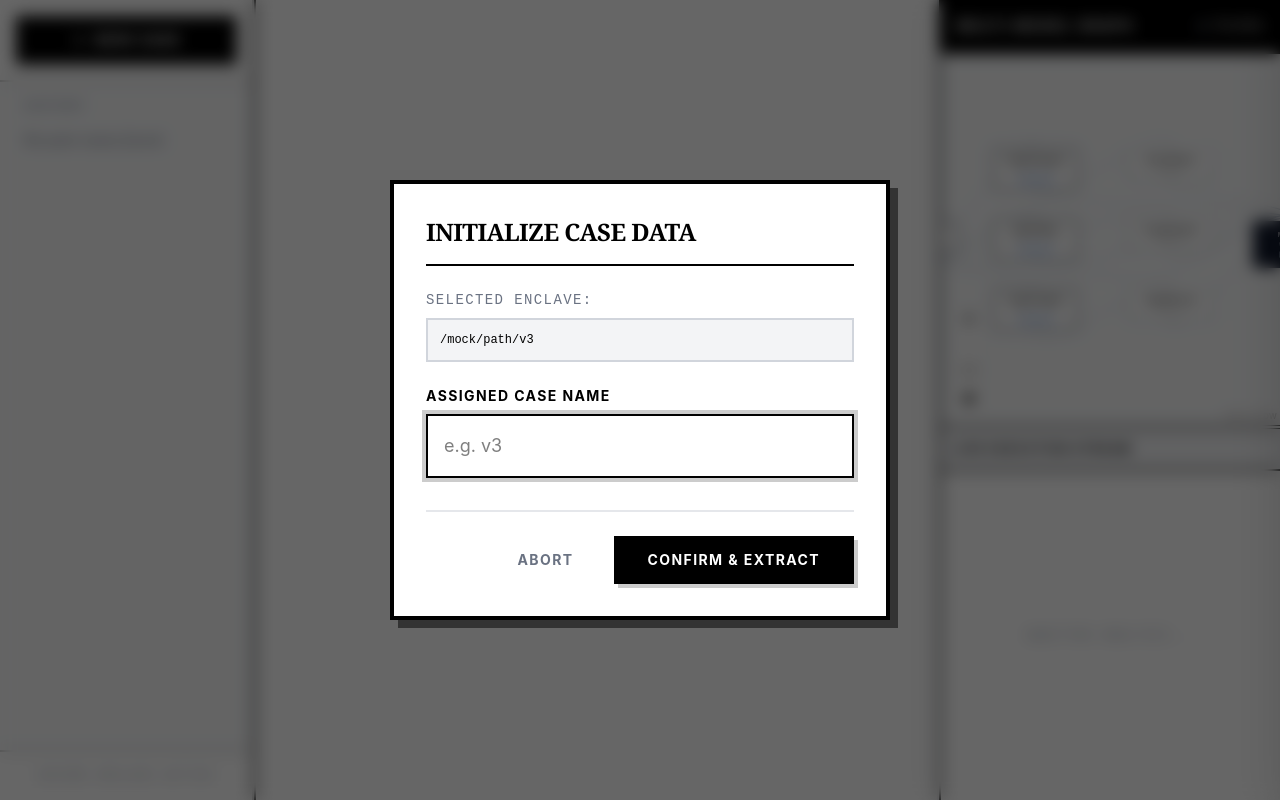
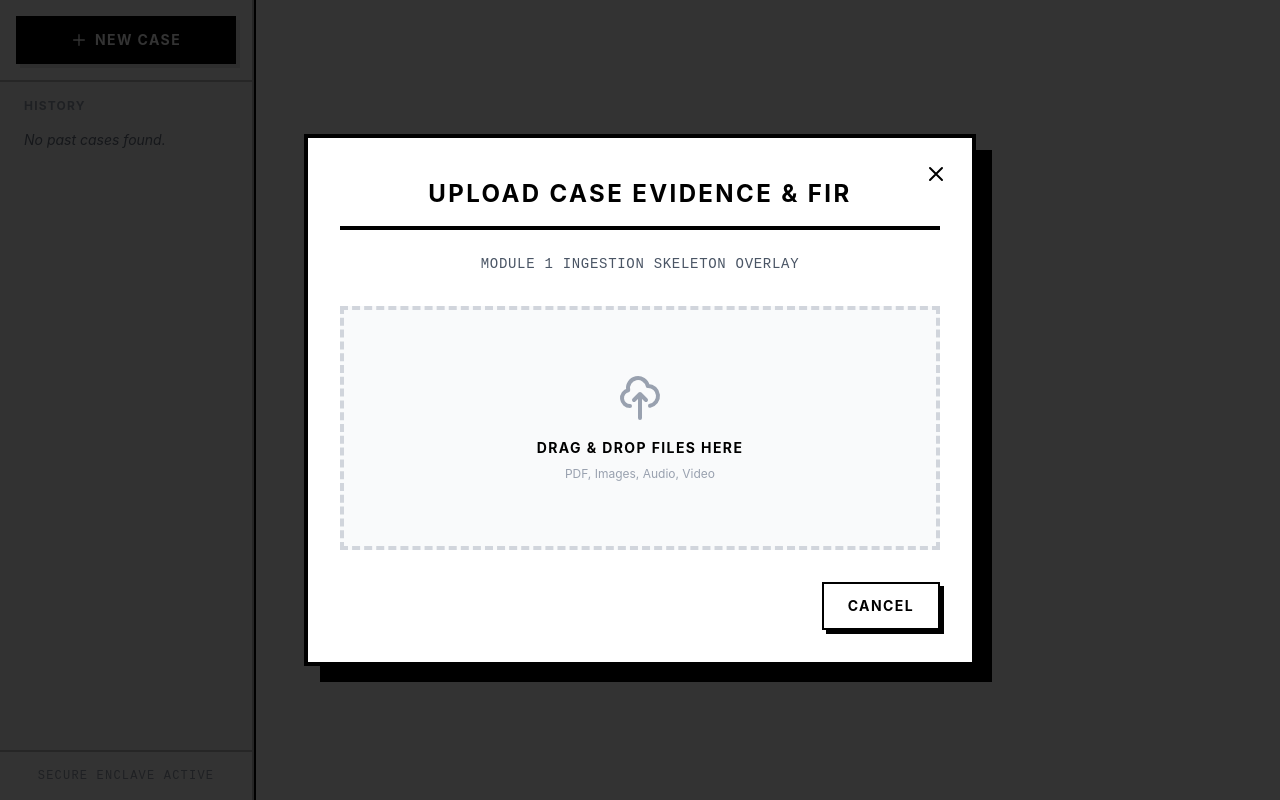
Before and after one commit to Sujanraj0306/Sentinal-X, a React (Vite) app: page / in a window 1280 px wide. Both pictures are taken after a click on the button "NEW CASE". Built offline with nearby package versions, Linux system fonts and the light colour scheme.

Commit message:
feat(module1): create full-screen upload modal overlay (closes #11)

```diff
--- a/src/App.jsx
+++ b/src/App.jsx
@@ -4,6 +4,7 @@ import ChatPanel from './components/ChatPanel/ChatPanel';
 import DebateArena from './components/DebateArena/DebateArena';
 import WelcomeScreen from './components/WelcomeScreen/WelcomeScreen';
 import CreateCaseModal from './components/CreateCaseModal/CreateCaseModal';
+import UploadModal from './components/UploadModal';
 import ErrorBoundary from './components/ErrorBoundary';
 
 function App() {
@@ -12,6 +13,7 @@ function App() {
 
   // Modal State
   const [showModal, setShowModal] = useState(false);
+  const [isUploadModalOpen, setIsUploadModalOpen] = useState(false);
   const [pendingFolder, setPendingFolder] = useState(null);
   const [ssdDisconnected, setSsdDisconnected] = useState(false);
 
@@ -39,22 +41,8 @@ function App() {
     }
   }, []);
 
-  const handleCreateCaseRequest = async () => {
-    if (window.electronAPI) {
-      try {
-        const folderPath = await window.electronAPI.selectCaseFolder();
-        if (folderPath) {
-          setPendingFolder(folderPath);
-          setShowModal(true);
-        }
-      } catch (error) {
-        console.error('Case selection failed:', error);
-      }
-    } else {
-      // Mock for UI prototyping
-      setPendingFolder('/mock/path/v3');
-      setShowModal(true);
-    }
+  const handleCreateCaseRequest = () => {
+    setIsUploadModalOpen(true);
   };
 
   const handleModalConfirm = async (caseName) => {
@@ -198,6 +186,11 @@ function App() {
         {/* Main Content Area */}
         <div className="flex-1 flex flex-col md:flex-row h-full overflow-hidden relative">
 
+          {/* New Module 1 Upload Modal Overlay */}
+          {isUploadModalOpen && (
+            <UploadModal onClose={() => setIsUploadModalOpen(false)} />
+          )}
+
           {/* Modal Overlay Layer */}
           {showModal && (
             <CreateCaseModal
--- /dev/null
+++ b/src/components/UploadModal.jsx
@@ -0,0 +1,45 @@
+import React from 'react';
+
+export default function UploadModal({ onClose }) {
+     return (
+          <div className="fixed inset-0 z-50 bg-black/80 flex items-center justify-center font-sans">
+               <div className="bg-white p-8 border-4 border-black w-full max-w-2xl mx-4 shadow-[16px_16px_0px_0px_rgba(0,0,0,1)] flex flex-col items-center relative animate-fade-in">
+                    <button
+                         onClick={onClose}
+                         className="absolute top-4 right-4 text-black hover:text-red-600 transition-colors p-2"
+                         title="Close"
+                    >
+                         <svg className="w-6 h-6" fill="none" stroke="currentColor" viewBox="0 0 24 24">
+                              <path strokeLinecap="round" strokeLinejoin="round" strokeWidth="2" d="M6 18L18 6M6 6l12 12"></path>
+                         </svg>
+                    </button>
+
+                    <h2 className="text-2xl font-bold uppercase tracking-widest text-center mt-2 mb-6 border-b-4 border-black pb-4 w-full">
+                         Upload Case Evidence & FIR
+                    </h2>
+
+                    <p className="text-gray-600 text-sm mb-8 text-center font-mono uppercase tracking-wider">
+                         Module 1 ingestion skeleton overlay
+                    </p>
+
+                    {/* Placeholder for drag-and-drop or file input */}
+                    <div className="w-full border-4 border-dashed border-gray-300 p-16 flex flex-col items-center justify-center text-gray-400 bg-gray-50 hover:bg-gray-100 hover:border-gray-400 transition-colors cursor-pointer mb-8">
+                         <svg className="w-12 h-12 mb-4" fill="none" stroke="currentColor" viewBox="0 0 24 24">
+                              <path strokeLinecap="round" strokeLinejoin="round" strokeWidth="2" d="M7 16a4 4 0 01-.88-7.903A5 5 0 1115.9 6L16 6a5 5 0 011 9.9M15 13l-3-3m0 0l-3 3m3-3v12"></path>
+                         </svg>
+                         <span className="font-bold uppercase tracking-widest text-sm text-black">Drag & Drop Files Here</span>
+                         <span className="text-xs mt-2">PDF, Images, Audio, Video</span>
+                    </div>
+
+                    <div className="flex justify-end w-full gap-4">
+                         <button
+                              onClick={onClose}
+                              className="px-6 py-3 border-2 border-black text-black font-bold uppercase tracking-widest text-sm hover:bg-black hover:text-white transition-all shadow-[4px_4px_0px_0px_rgba(0,0,0,1)] active:shadow-none active:translate-x-1 active:translate-y-1"
+                         >
+                              Cancel
+                         </button>
+                    </div>
+               </div>
+          </div>
+     );
+}
```
Also changed, not shown: 1 other file (tests, documents, lock files or other folders).
